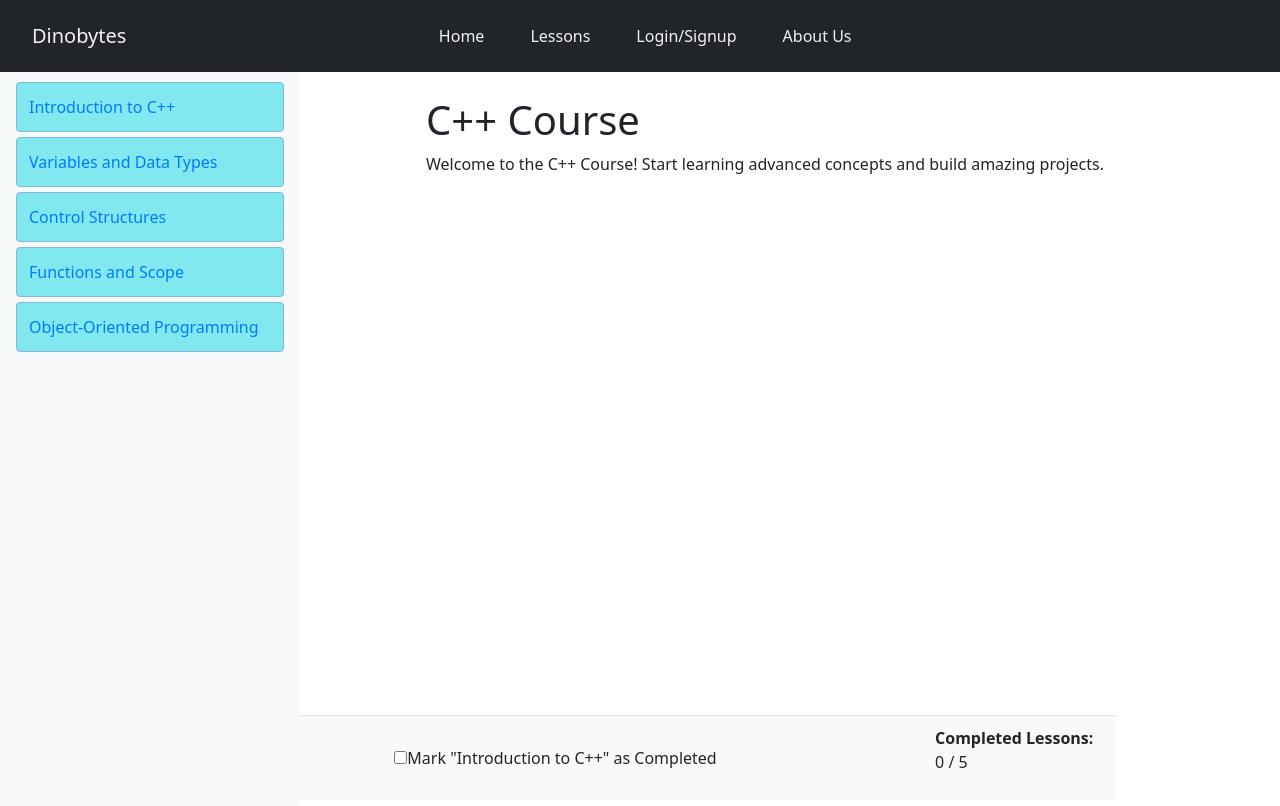
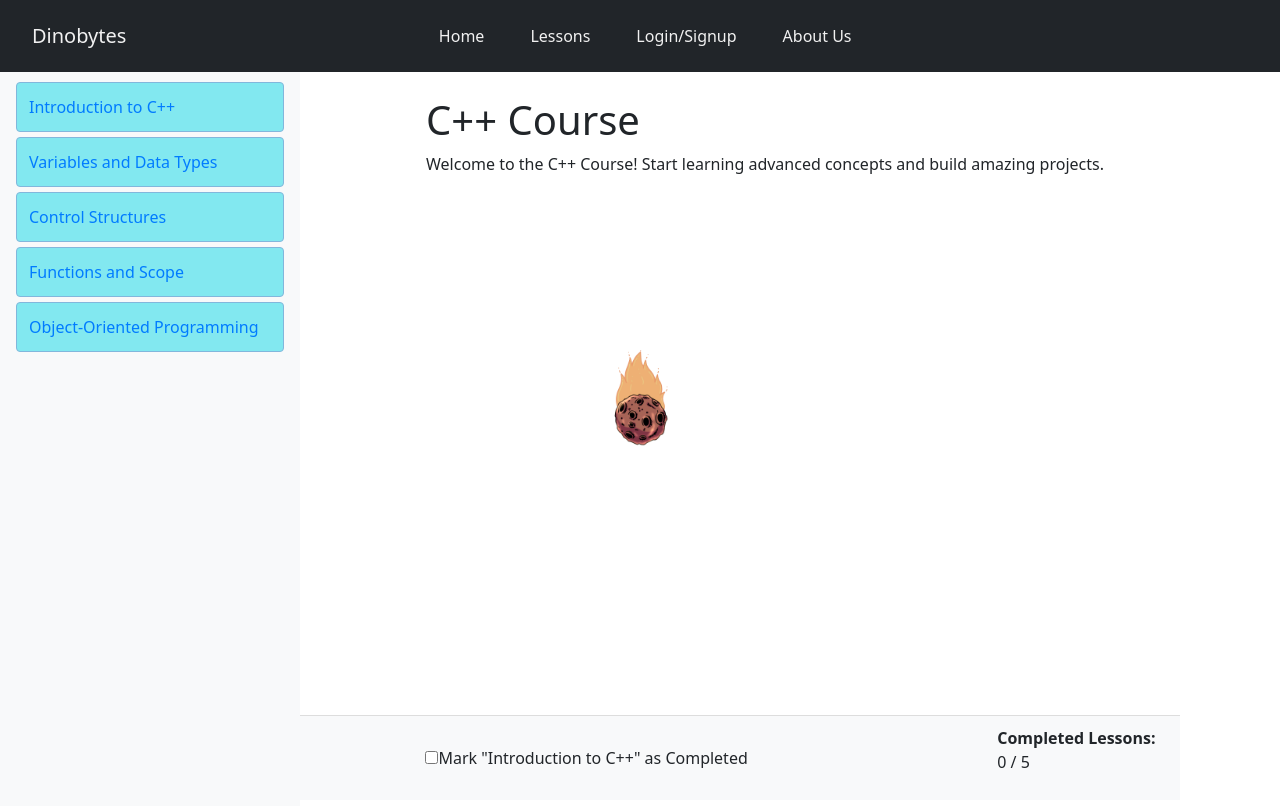
Before and after one commit to MichaelC314/SE-Project, a React (Create React App) app in the folder dinobytes/: page /cpp-course in a window 1280 px wide. Shown: the top 806 px of the page. Built offline with nearby package versions, Linux system fonts and the light colour scheme.

Commit message:
Added meteor that scales with increased progress

```diff
--- a/dinobytes/src/CppCourse/CppCourse.js
+++ b/dinobytes/src/CppCourse/CppCourse.js
@@ -2,6 +2,7 @@
 import React, { useState, useEffect } from 'react';
 import Sidebar from '../scripts/Sidebar';
 import '../styles/Sidebar.css';
+import meteorGif from '../img/meteor.gif';
 
 const cppTopics = [
   "Introduction to C++",
@@ -36,6 +37,9 @@ function CppCourse() {
     localStorage.setItem('cppCourseProgress', JSON.stringify(updatedProgress));
   };
 
+  // Dynamically calculate the size of the meteor GIF based on completedCount
+  const meteorSize = 100 + completedCount * 20; // Base size + incremental size per completed topic, will make it move across the screen at a later time
+
   return (
     <div className="d-flex" style={{ minHeight: '100vh', flexDirection: 'column' }}>
       <Sidebar topics={cppTopics} onSelectTopic={setSelectedTopic} />
@@ -44,9 +48,28 @@ function CppCourse() {
         <p>{topicContent[selectedTopic]}</p>
       </div>
       <div style={{
+        position: 'absolute',
+        top: '50%',
+        left: '50%',
+        transform: 'translate(-50%, -50%)',
+        display: 'flex',
+        justifyContent: 'center',
+        alignItems: 'center',
+      }}>
+        <img
+          src={meteorGif}
+          alt="Meteor Progress Indicator"
+          style={{
+            width: `${meteorSize}px`,
+            height: `${meteorSize}px`,
+            transition: 'width 0.3s ease, height 0.3s ease',
+          }}
+        />
+      </div>
+      <div style={{
         position: 'fixed',
         bottom: 0,
-        width: '75%',
+        width: '80%',
         backgroundColor: '#f8f9fa',
         padding: '10px 20px',
         borderTop: '1px solid #ddd',
```
Also changed, not shown: dinobytes/src/img/meteor.gif (added).
